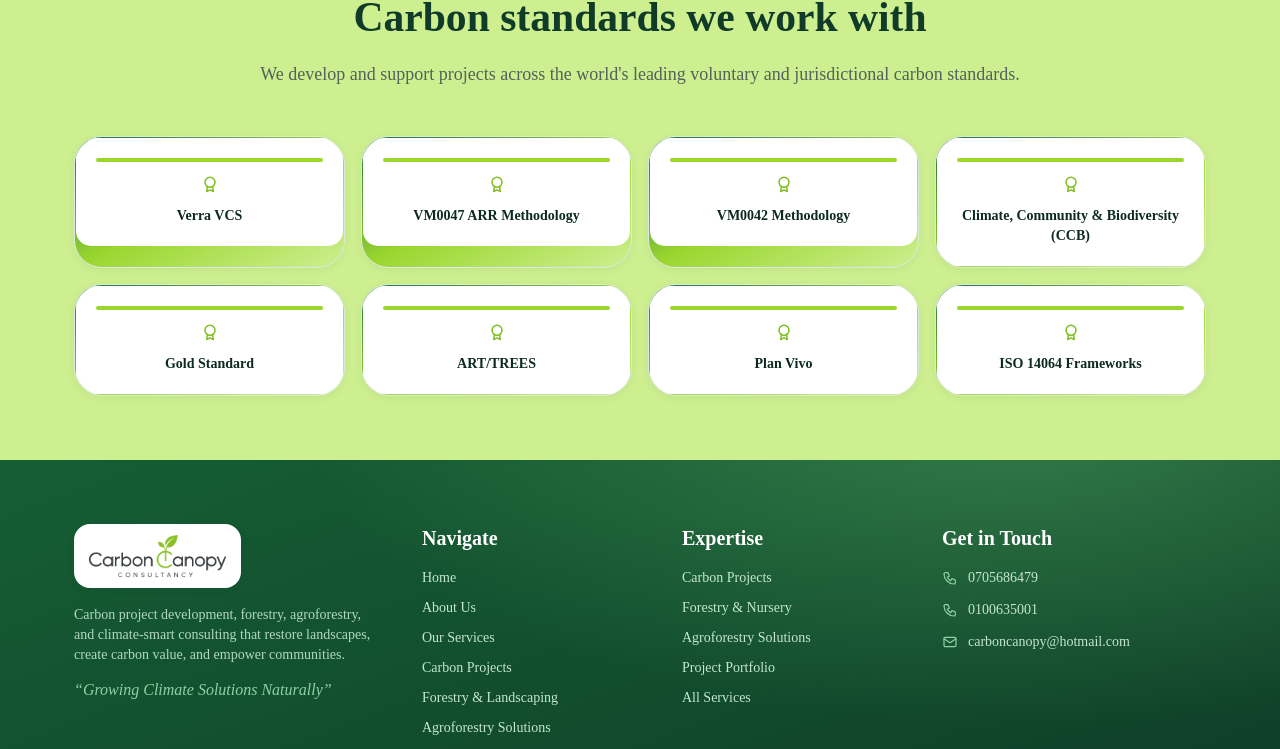
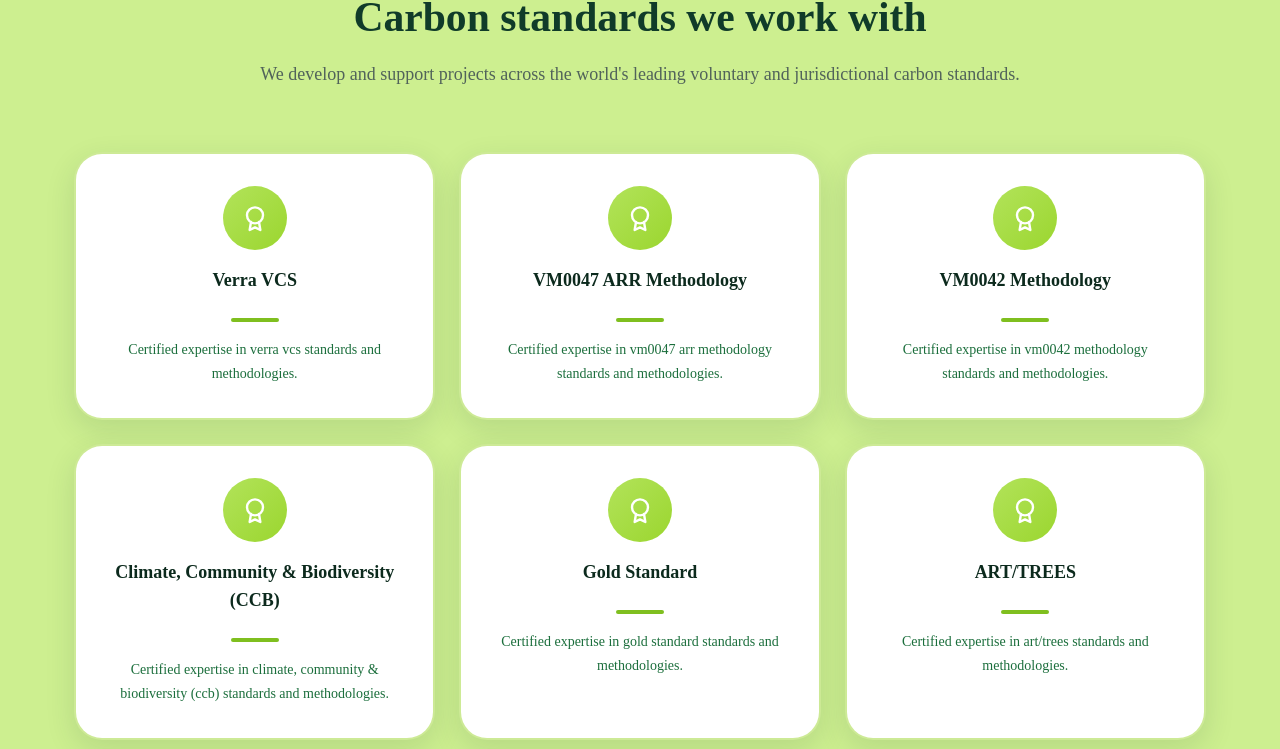
Before and after one commit to creda-cmd/carbon-canopy, a React (Vite) app in the folder client/: page / in a window 1280 px wide. Shown: the part 1819-2568 px from the top of the page. Built offline with nearby package versions, Linux system fonts and the light colour scheme.

Commit message:
Redesign Standards section with Verra-style card layout and typography

```diff
--- a/client/src/pages/Home.jsx
+++ b/client/src/pages/Home.jsx
@@ -174,16 +174,23 @@
             We develop and support projects across the world's leading voluntary and jurisdictional
             carbon standards.
           </SectionHeading>
-          <Reveal className="mt-12 grid grid-cols-2 gap-4 md:grid-cols-3 lg:grid-cols-4">
+          <Reveal className="mt-16 grid gap-6 md:grid-cols-2 lg:grid-cols-3">
             {carbonStandards.map((s) => (
               <div
                 key={s}
-                className="group h-full overflow-hidden rounded-3xl border border-line bg-gradient-to-br from-forest-600 via-lime-400 to-lime-200 p-[1px] shadow-sm transition-all duration-200 hover:-translate-y-1 hover:shadow-md"
+                className="group h-full overflow-hidden rounded-3xl border-2 border-lime-400/50 bg-white shadow-md transition-all duration-300 hover:-translate-y-2 hover:shadow-lg hover:border-lime-500"
               >
-                <div className="rounded-[calc(1rem-1px)] bg-white px-5 py-5 text-center text-forest-900">
-                  <div className="h-1 w-full rounded-full bg-lime-400" />
-                  <Icon name="badge" className="mx-auto my-3 h-5 w-5 text-lime-500" />
-                  <p className="font-semibold text-forest-900 text-sm">{s}</p>
+                <div className="flex flex-col p-8 text-center">
+                  <div className="mb-4 flex justify-center">
+                    <div className="flex h-16 w-16 items-center justify-center rounded-full bg-gradient-to-br from-lime-300 to-lime-400 text-white">
+                      <Icon name="badge" className="h-8 w-8" />
+                    </div>
+                  </div>
+                  <h3 className="text-lg font-bold text-forest-900">{s}</h3>
+                  <div className="mt-6 h-1 w-12 rounded-full bg-lime-500 mx-auto" />
+                  <p className="mt-4 text-sm leading-6 text-forest-600">
+                    Certified expertise in {s.toLowerCase()} standards and methodologies.
+                  </p>
                 </div>
               </div>
             ))}
```
